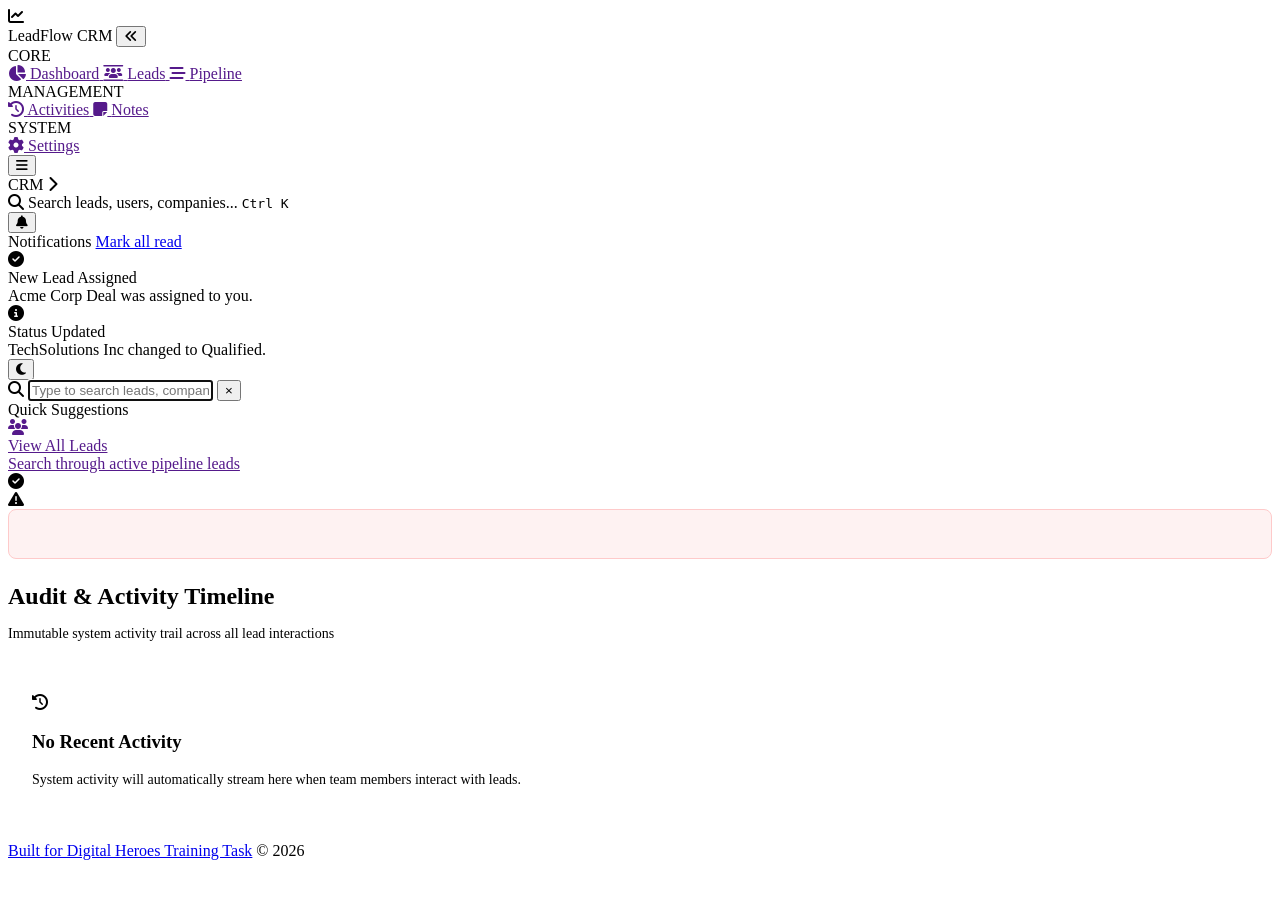
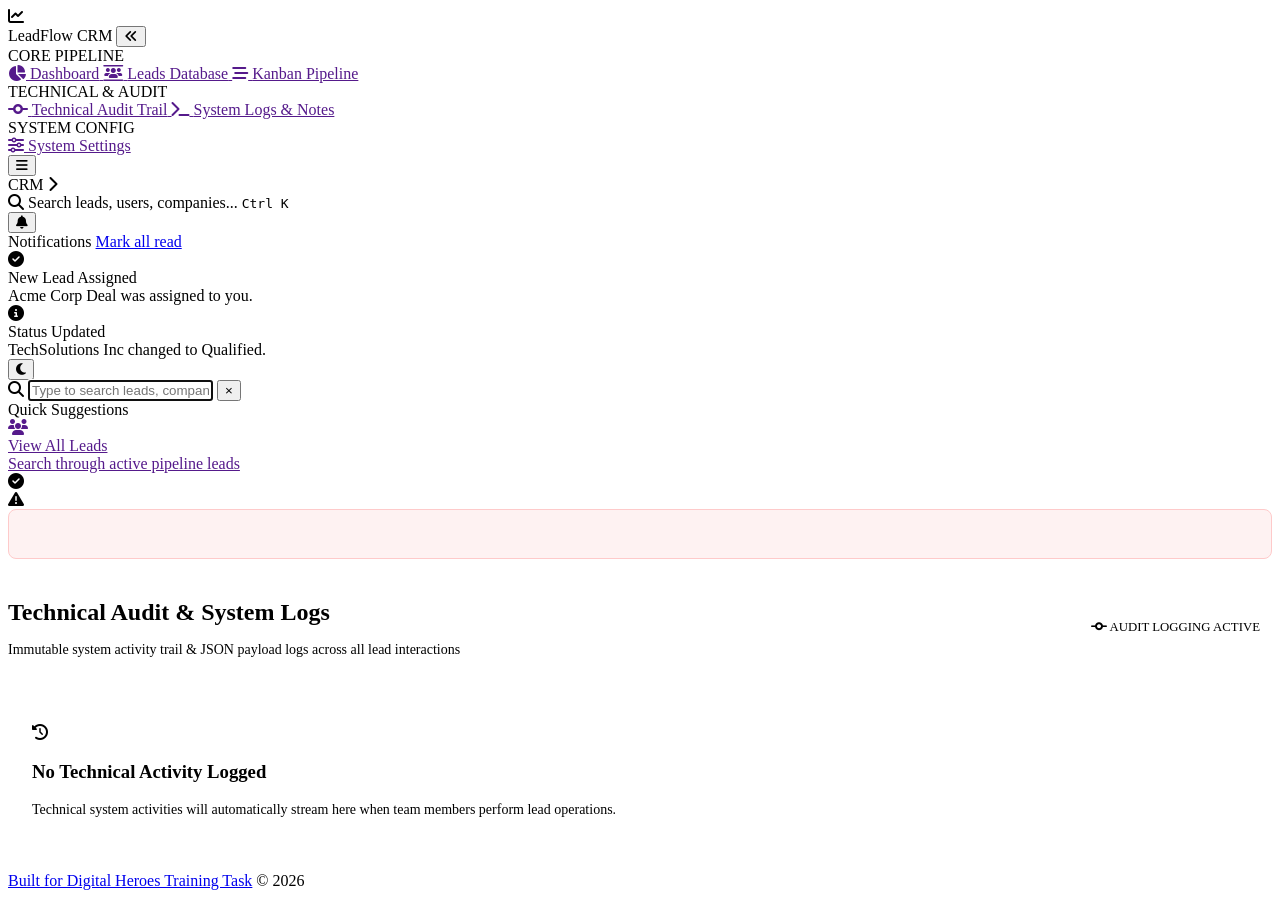
Before and after one commit to vipranshusachan/CRM-Lead-Management, a PHP site: the page made by views/activities/index.php in a window 1280 px wide. Before the commit the page ends 860 px from the top, so only its background shows below. Run offline with PHP 8.4, Linux system fonts and the light colour scheme; the template is opened without the code that fills it, so the values that code supplies are empty; some libraries are stand-ins or nearby versions.

Commit message:
feat: make Technical Audit Trail & System Logs prominent in sidebar and activities view

```diff
--- a/views/activities/index.php
+++ b/views/activities/index.php
@@ -1,19 +1,24 @@
 <?php
-$title = "Activity Timeline - Lead Management CRM";
+$title = "Technical Audit & Activity Trail - Lead Management CRM";
 ob_start();
 ?>
 
-<div style="margin-bottom: 1.75rem;">
-    <h1 style="font-size: 1.5rem; font-weight: 700; color: var(--text-primary);">Audit & Activity Timeline</h1>
-    <p style="color: var(--text-muted); font-size: 0.875rem;">Immutable system activity trail across all lead interactions</p>
+<div style="display: flex; justify-content: space-between; align-items: center; margin-bottom: 1.75rem; flex-wrap: wrap; gap: 1rem;">
+    <div>
+        <h1 style="font-size: 1.5rem; font-weight: 700; color: var(--text-primary);">Technical Audit & System Logs</h1>
+        <p style="color: var(--text-muted); font-size: 0.875rem;">Immutable system activity trail & JSON payload logs across all lead interactions</p>
+    </div>
+    <span class="badge-role badge-admin" style="font-size: 0.8rem; padding: 0.4rem 0.75rem;">
+        <i class="fa-solid fa-code-commit"></i> AUDIT LOGGING ACTIVE
+    </span>
 </div>
 
 <div class="table-card" style="padding: 1.5rem;">
     <?php if (empty($activities)): ?>
         <div class="empty-state">
             <div class="empty-state-icon"><i class="fa-solid fa-clock-rotate-left"></i></div>
-            <h3>No Recent Activity</h3>
-            <p style="color: var(--text-muted); font-size: 0.875rem;">System activity will automatically stream here when team members interact with leads.</p>
+            <h3>No Technical Activity Logged</h3>
+            <p style="color: var(--text-muted); font-size: 0.875rem;">Technical system activities will automatically stream here when team members perform lead operations.</p>
         </div>
     <?php else: ?>
         <div style="display: flex; flex-direction: column; gap: 1.25rem;">
@@ -23,20 +28,22 @@ ob_start();
                         <?= strtoupper(substr($act['user_name'], 0, 1)) ?>
                     </div>
                     <div style="flex: 1;">
-                        <div style="font-size: 0.925rem; color: var(--text-primary);">
-                            <strong><?= e($act['user_name']) ?></strong> performed
-                            <span style="color: var(--color-primary); font-weight: 600;"><?= e($act['action']) ?></span>
-                            on lead <a href="<?= base_url('/leads/' . $act['lead_id']) ?>" style="font-weight: 600;"><?= e($act['lead_name']) ?></a>
+                        <div style="font-size: 0.925rem; color: var(--text-primary); display: flex; align-items: center; gap: 0.5rem;">
+                            <strong><?= e($act['user_name']) ?></strong>
+                            <span class="status-badge status-new" style="font-size: 0.75rem; padding: 0.15rem 0.5rem;"><?= e($act['action']) ?></span>
+                            <span>on target lead</span>
+                            <a href="<?= base_url('/leads/' . $act['lead_id']) ?>" style="font-weight: 600;"><?= e($act['lead_name']) ?></a>
                         </div>
 
                         <?php if (!empty($act['metadata'])): ?>
-                            <div style="font-size: 0.8rem; color: var(--text-secondary); background: var(--bg-subtle); padding: 0.6rem 0.85rem; border-radius: var(--radius-md); margin-top: 0.5rem; font-family: monospace; border: 1px solid var(--border-color);">
+                            <div style="font-size: 0.8rem; color: var(--text-secondary); background: var(--bg-subtle); padding: 0.75rem 1rem; border-radius: var(--radius-md); margin-top: 0.5rem; font-family: monospace; border: 1px solid var(--border-color);">
+                                <div style="font-weight: 600; color: var(--text-muted); margin-bottom: 0.25rem; font-size: 0.75rem;">PAYLOAD METADATA:</div>
                                 <?= e(json_encode($act['metadata'], JSON_PRETTY_PRINT)) ?>
                             </div>
                         <?php endif; ?>
 
                         <div style="font-size: 0.775rem; color: var(--text-muted); margin-top: 0.35rem;">
-                            <i class="fa-regular fa-clock" style="margin-right: 0.25rem;"></i> <?= date('F d, Y \a\t H:i:s', strtotime($act['created_at'])) ?>
+                            <i class="fa-regular fa-clock" style="margin-right: 0.25rem;"></i> Timestamp: <?= date('F d, Y \a\t H:i:s', strtotime($act['created_at'])) ?>
                         </div>
                     </div>
                 </div>
--- a/views/partials/sidebar.php
+++ b/views/partials/sidebar.php
@@ -11,7 +11,7 @@
     </div>
 
     <nav class="sidebar-nav">
-        <div class="nav-section-title">CORE</div>
+        <div class="nav-section-title">CORE PIPELINE</div>
 
         <a href="<?= base_url('/dashboard') ?>" class="nav-item-link <?= str_contains($_SERVER['REQUEST_URI'] ?? '', '/dashboard') ? 'active' : '' ?>">
             <i class="fa-solid fa-chart-pie"></i>
@@ -20,43 +20,43 @@
 
         <a href="<?= base_url('/leads') ?>" class="nav-item-link <?= str_contains($_SERVER['REQUEST_URI'] ?? '', '/leads') ? 'active' : '' ?>">
             <i class="fa-solid fa-users-between-lines"></i>
-            <span>Leads</span>
+            <span>Leads Database</span>
         </a>
 
         <a href="<?= base_url('/pipeline') ?>" class="nav-item-link <?= str_contains($_SERVER['REQUEST_URI'] ?? '', '/pipeline') ? 'active' : '' ?>">
             <i class="fa-solid fa-bars-staggered"></i>
-            <span>Pipeline</span>
+            <span>Kanban Pipeline</span>
         </a>
 
-        <div class="nav-section-title">MANAGEMENT</div>
+        <div class="nav-section-title">TECHNICAL & AUDIT</div>
 
         <a href="<?= base_url('/activities') ?>" class="nav-item-link <?= str_contains($_SERVER['REQUEST_URI'] ?? '', '/activities') ? 'active' : '' ?>">
-            <i class="fa-solid fa-clock-rotate-left"></i>
-            <span>Activities</span>
+            <i class="fa-solid fa-code-commit"></i>
+            <span>Technical Audit Trail</span>
         </a>
 
         <a href="<?= base_url('/notes') ?>" class="nav-item-link <?= str_contains($_SERVER['REQUEST_URI'] ?? '', '/notes') ? 'active' : '' ?>">
-            <i class="fa-solid fa-note-sticky"></i>
-            <span>Notes</span>
+            <i class="fa-solid fa-terminal"></i>
+            <span>System Logs & Notes</span>
         </a>
 
         <?php if ($currentUser && $currentUser['role'] === 'ADMIN'): ?>
         <a href="<?= base_url('/users') ?>" class="nav-item-link <?= str_contains($_SERVER['REQUEST_URI'] ?? '', '/users') ? 'active' : '' ?>">
             <i class="fa-solid fa-user-gear"></i>
-            <span>Users</span>
+            <span>User Management</span>
         </a>
 
         <a href="<?= base_url('/reports') ?>" class="nav-item-link <?= str_contains($_SERVER['REQUEST_URI'] ?? '', '/reports') ? 'active' : '' ?>">
             <i class="fa-solid fa-chart-column"></i>
-            <span>Reports</span>
+            <span>Performance Reports</span>
         </a>
         <?php endif; ?>
 
-        <div class="nav-section-title">SYSTEM</div>
+        <div class="nav-section-title">SYSTEM CONFIG</div>
 
         <a href="<?= base_url('/settings') ?>" class="nav-item-link <?= str_contains($_SERVER['REQUEST_URI'] ?? '', '/settings') ? 'active' : '' ?>">
-            <i class="fa-solid fa-gear"></i>
-            <span>Settings</span>
+            <i class="fa-solid fa-sliders"></i>
+            <span>System Settings</span>
         </a>
     </nav>
 
```
